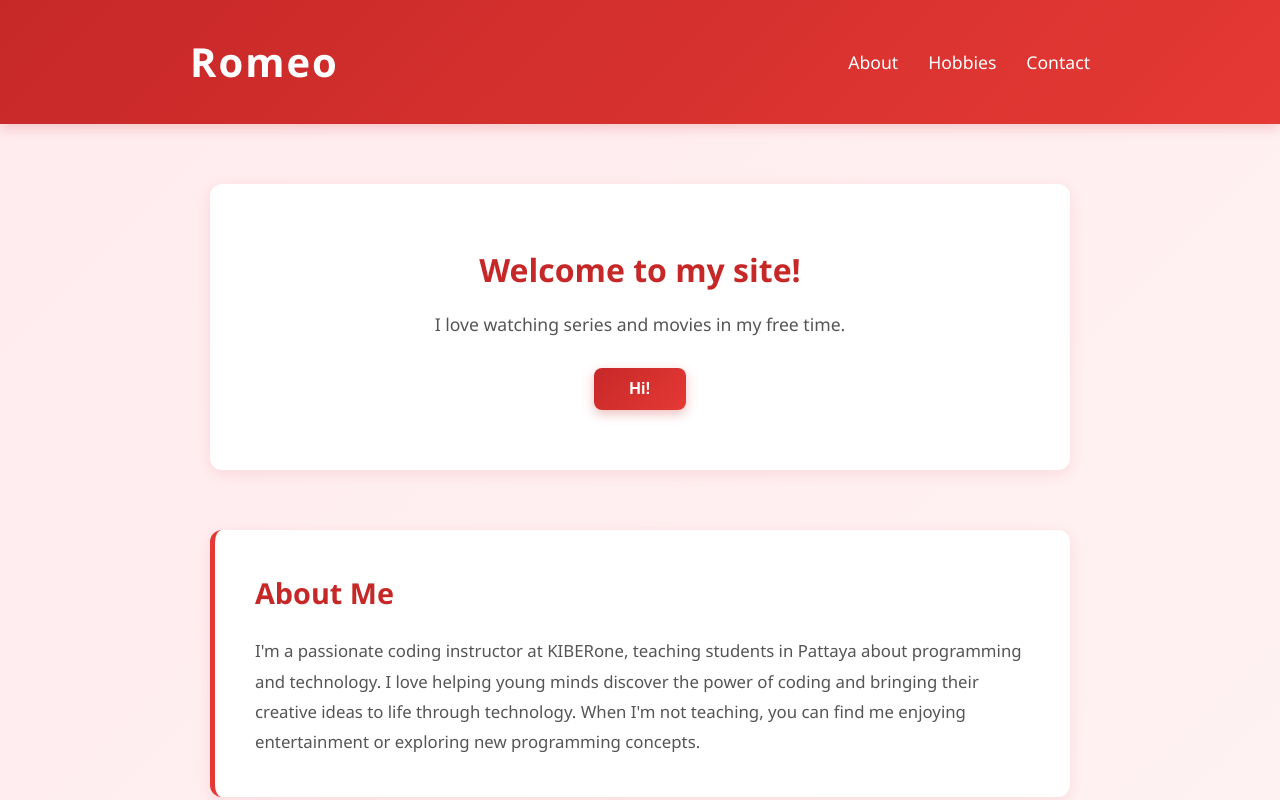
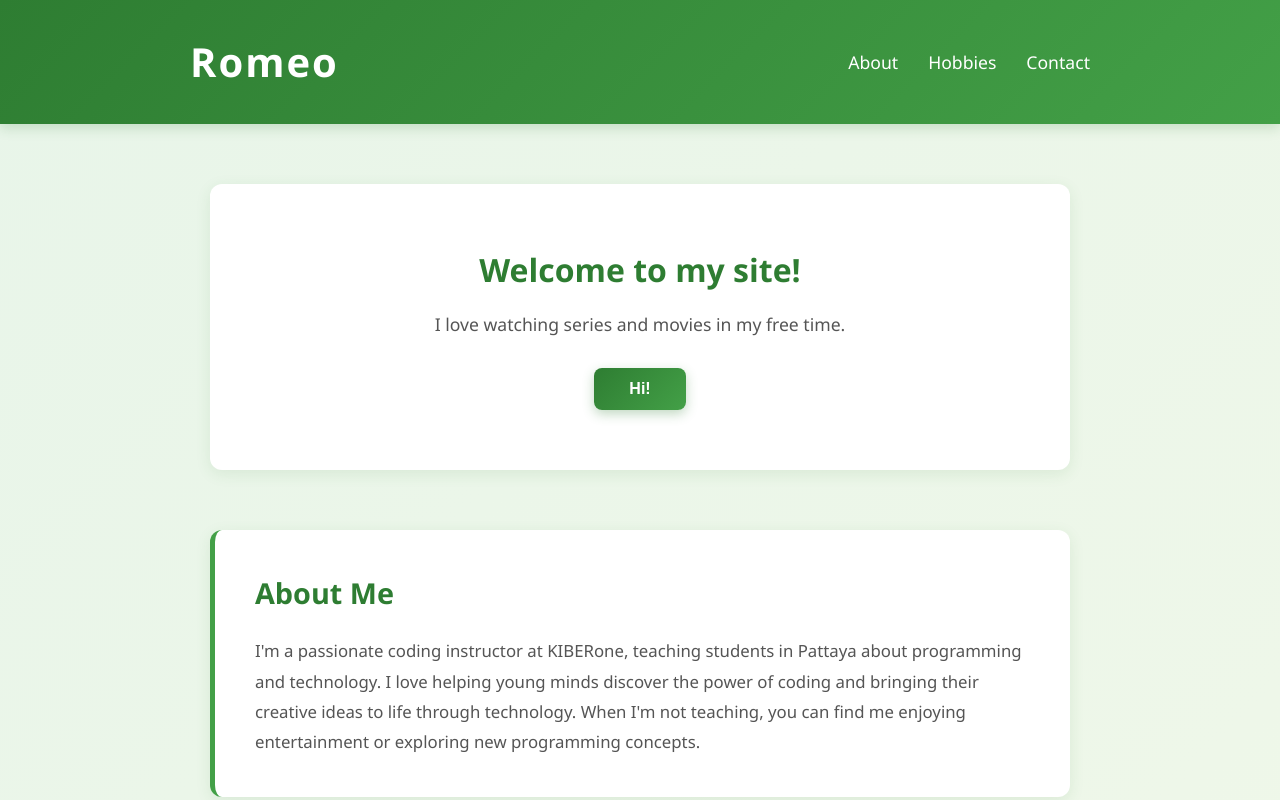
Before and after one commit to kiberonepattaya-lgtm/sampleteacherr-site, a plain HTML site: page index.html in a window 1280 px wide. Shown: the top 800 px of the page. Drawn offline with Linux system fonts and the light colour scheme.

Commit message:
Restore green theme and add project files for Pages publish
Co-Authored-By: Claude Opus 5 <noreply@anthropic.com>

```diff
--- a/index.html
+++ b/index.html
@@ -13,16 +13,16 @@
 
         body {
             font-family: 'Segoe UI', Tahoma, Geneva, Verdana, sans-serif;
-            background: linear-gradient(135deg, #FFEBEE 0%, #FFF5F5 100%);
+            background: linear-gradient(135deg, #E8F5E9 0%, #F1F8E9 100%);
             color: #333;
             line-height: 1.6;
         }
 
         /* Header Styles */
         header {
-            background: linear-gradient(135deg, #C62828 0%, #E53935 100%);
+            background: linear-gradient(135deg, #2E7D32 0%, #43A047 100%);
             padding: 30px 20px;
-            box-shadow: 0 4px 12px rgba(198, 40, 40, 0.2);
+            box-shadow: 0 4px 12px rgba(46, 125, 50, 0.2);
             position: sticky;
             top: 0;
             z-index: 100;
@@ -57,7 +57,7 @@
         }
 
         nav a:hover {
-            color: #FFCDD2;
+            color: #C8E6C9;
         }
 
         /* Main Content */
@@ -71,14 +71,14 @@
             background: white;
             padding: 60px 40px;
             border-radius: 12px;
-            box-shadow: 0 4px 15px rgba(198, 40, 40, 0.1);
+            box-shadow: 0 4px 15px rgba(46, 125, 50, 0.1);
             text-align: center;
             margin-bottom: 60px;
         }
 
         .hero h2 {
             font-size: 2em;
-            color: #C62828;
+            color: #2E7D32;
             margin-bottom: 15px;
         }
 
@@ -89,7 +89,7 @@
         }
 
         button {
-            background: linear-gradient(135deg, #C62828, #E53935);
+            background: linear-gradient(135deg, #2E7D32, #43A047);
             color: white;
             border: none;
             padding: 12px 35px;
@@ -98,12 +98,12 @@
             cursor: pointer;
             font-weight: bold;
             transition: transform 0.2s, box-shadow 0.2s;
-            box-shadow: 0 4px 12px rgba(198, 40, 40, 0.3);
+            box-shadow: 0 4px 12px rgba(46, 125, 50, 0.3);
         }
 
         button:hover {
             transform: translateY(-2px);
-            box-shadow: 0 6px 18px rgba(198, 40, 40, 0.4);
+            box-shadow: 0 6px 18px rgba(46, 125, 50, 0.4);
         }
 
         button:active {
@@ -113,7 +113,7 @@
         #message {
             margin-top: 20px;
             font-size: 1.2em;
-            color: #C62828;
+            color: #2E7D32;
             font-weight: bold;
             display: none;
         }
@@ -123,14 +123,14 @@
             background: white;
             padding: 40px;
             border-radius: 12px;
-            box-shadow: 0 4px 15px rgba(198, 40, 40, 0.1);
+            box-shadow: 0 4px 15px rgba(46, 125, 50, 0.1);
             margin-bottom: 40px;
-            border-left: 5px solid #E53935;
+            border-left: 5px solid #43A047;
         }
 
         .section h2 {
             font-size: 1.8em;
-            color: #C62828;
+            color: #2E7D32;
             margin-bottom: 20px;
         }
 
@@ -147,7 +147,7 @@
 
         /* Footer */
         footer {
-            background: linear-gradient(135deg, #C62828 0%, #E53935 100%);
+            background: linear-gradient(135deg, #2E7D32 0%, #43A047 100%);
             color: white;
             text-align: center;
             padding: 30px 20px;
```
Also changed, not shown: 2 other files.
